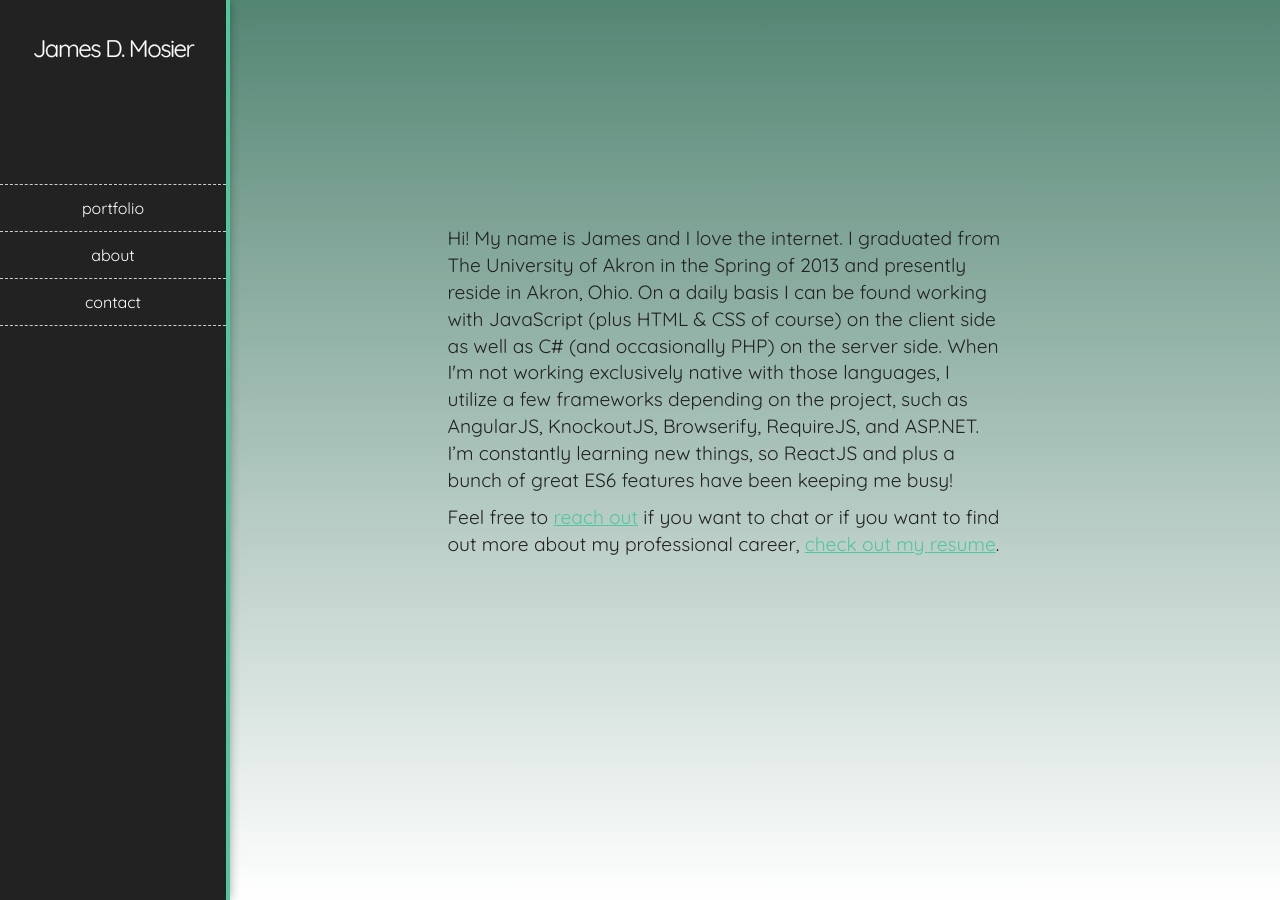
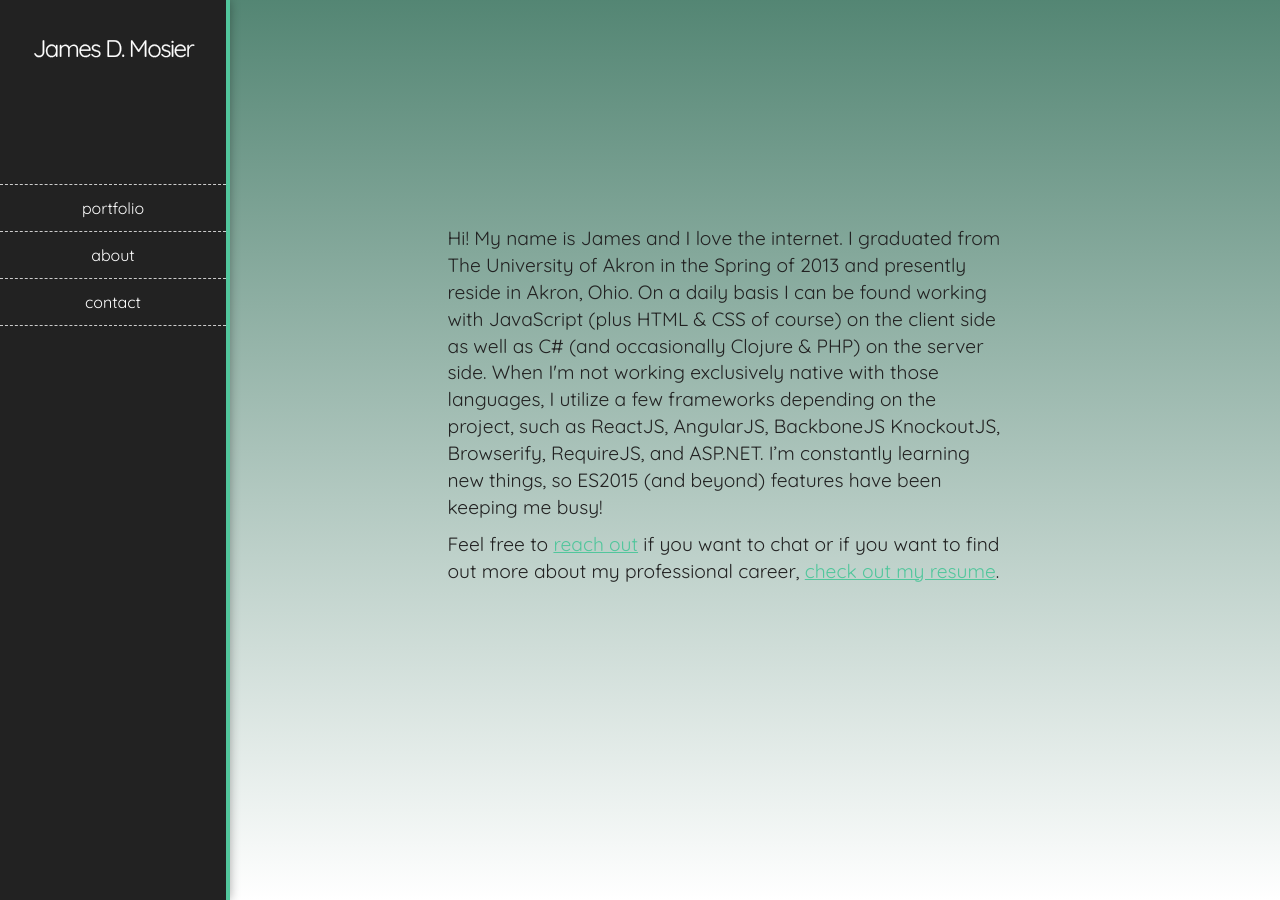
Before and after one commit to jamesmosier/jamez14.github.io, a Jekyll site: the page built from about/index.html, in a window 1280 px wide. Built offline with Jekyll 4.4.1, drawn with Linux system fonts in a browser that asks for light colours; nearby versions of some CDN libraries.

Commit message:
updated about paragraph

```diff
--- a/about/index.html
+++ b/about/index.html
@@ -6,15 +6,14 @@ permalink: /about/
 
 <article id="clouds">
 
-
 	<section class="some-words">
 		<p>Hi! My name is James and I love the internet. I graduated from The University of Akron in the Spring of
 			2013 and presently reside in Akron, Ohio. On a daily basis I can be found working with
-			JavaScript (plus HTML &amp; CSS of course) on the client side as well as C# (and occasionally PHP)
+			JavaScript (plus HTML &amp; CSS of course) on the client side as well as C# (and occasionally Clojure & PHP)
 			on the server side. When I'm not working exclusively native with those languages, I utilize a few
-			frameworks depending on the project, such as AngularJS, KnockoutJS, Browserify, RequireJS, and ASP.NET.
-			I’m constantly learning new things, so ReactJS and plus a bunch of great ES6 features have been keeping me busy!</p>
-		<p>Feel free to <a href="/contact/">reach out</a> if you want to chat or if you want to find out more about my professional career, <a href="/images/JamesMosier-Resume.pdf">check out my resume</a>.</p>
+			frameworks depending on the project, such as ReactJS, AngularJS, BackboneJS KnockoutJS, Browserify, RequireJS, and ASP.NET.
+			I’m constantly learning new things, so ES2015 (and beyond) features have been keeping me busy!</p>
+		<p>Feel free to <a href="/contact/">reach out</a> if you want to chat or if you want to find out more about my professional career, <a href="/images/JamesMosier-Resume.pdf" target="_blank">check out my resume</a>.</p>
 	</section>
 
 	{%comment%}
```
